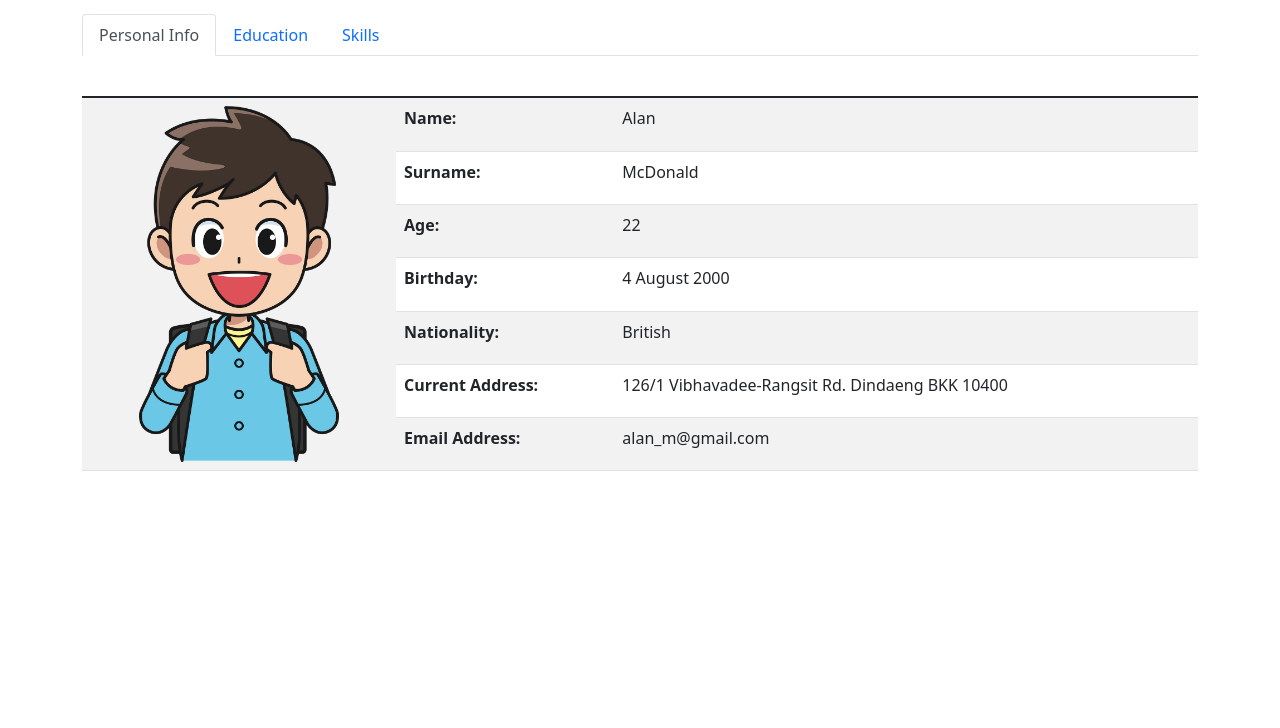
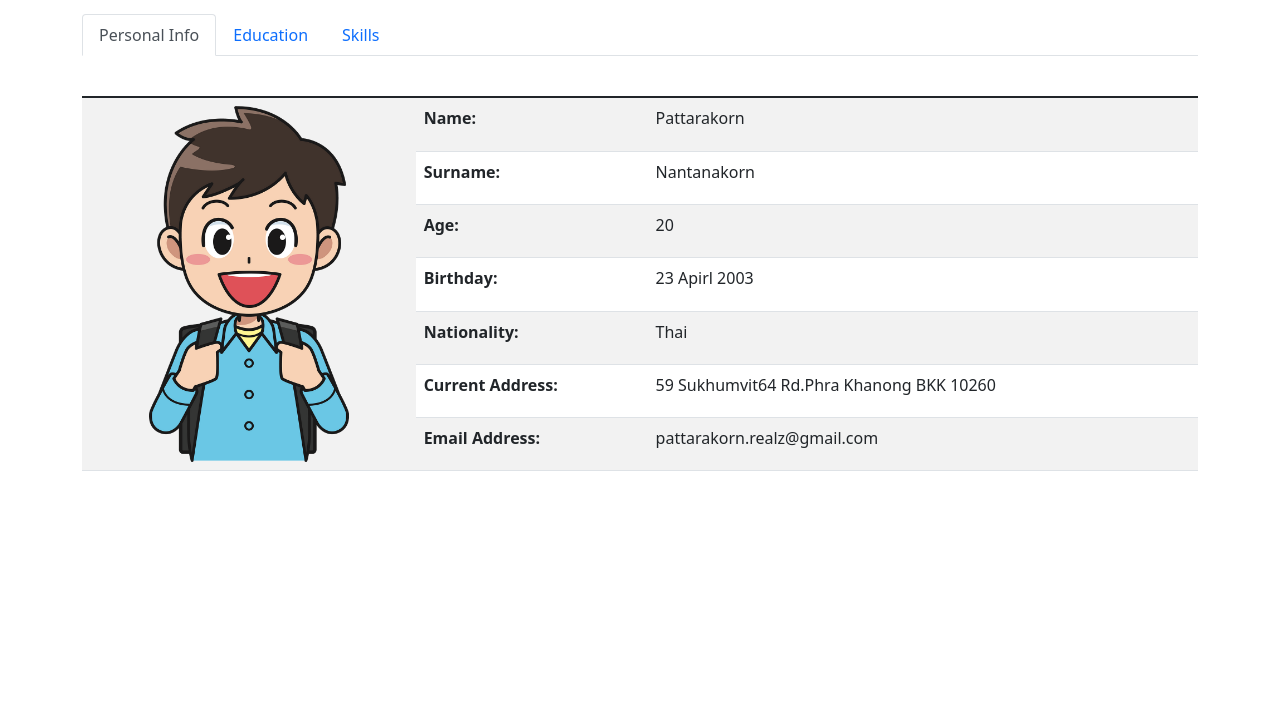
Before and after one commit to Pattarakorn15/ex66b, a plain HTML site: page index.html in a window 1280 px wide. Shown: the part 72-800 px from the top of the page. Drawn offline with nearby package versions, Linux system fonts and the light colour scheme.

```diff
--- /dev/null
+++ b/Enducation.html
@@ -0,0 +1,8 @@
+<!DOCTYPE html>
+<html>
+  <head>
+  <title>Top Tourist Attractions in Thailand</title>
+  <link rel="stylesheet" href="file:///C:/Users/REAL/Desktop/ex6b/index.html#">
+  <script src="file:///C:/Users/REAL/Desktop/ex6b/index.html#"></script>
+
+</html>
--- a/index.html
+++ b/index.html
@@ -10,7 +10,7 @@
 <body>
 
 <div class="container mt-3">
-  <h2>This is Alan McDonald's homepage</h2><br>
+  <h2>This is Pattarakorn homepage</h2><br>
   <ul class="nav nav-tabs">
     <li class="nav-item">
       <a class="nav-link active" href="#">Personal Info</a>
@@ -35,31 +35,31 @@
       <tr>
 		<td rowspan="7"><img src="images/alan.png" class="rounded mx-auto d-block" alt="Alan McDonald" width="200" height="356"></td>
         <th>Name:</th>
-        <td>Alan</td>
+        <td>Pattarakorn</td>
       </tr>
       <tr>
         <th>Surname:</th>
-        <td>McDonald</td>
+        <td>Nantanakorn</td>
       </tr>
 	  <tr>
         <th>Age:</th>
-        <td>22</td>
+        <td>20</td>
       </tr>
 	  <tr>
         <th>Birthday:</th>
-        <td>4 August 2000</td>
+        <td>23 Apirl 2003</td>
       </tr>
 	  <tr>
         <th>Nationality:</th>
-        <td>British</td>
+        <td>Thai</td>
       </tr>
 	  <tr>
         <th>Current Address:</th>
-        <td>126/1 Vibhavadee-Rangsit Rd. Dindaeng BKK 10400</td>
+        <td>59 Sukhumvit64 Rd.Phra Khanong BKK 10260</td>
       </tr>
 	  <tr>
         <th>Email Address:</th>
-        <td>alan_m@gmail.com</td>
+        <td>pattarakorn.realz@gmail.com</td>
       </tr>
     </tbody>
   </table>
```
